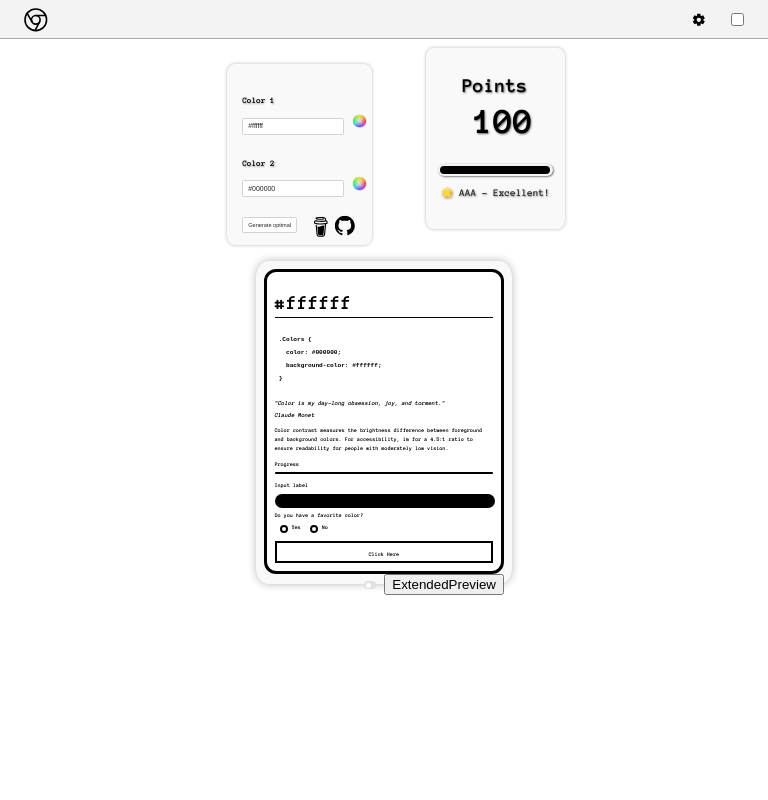
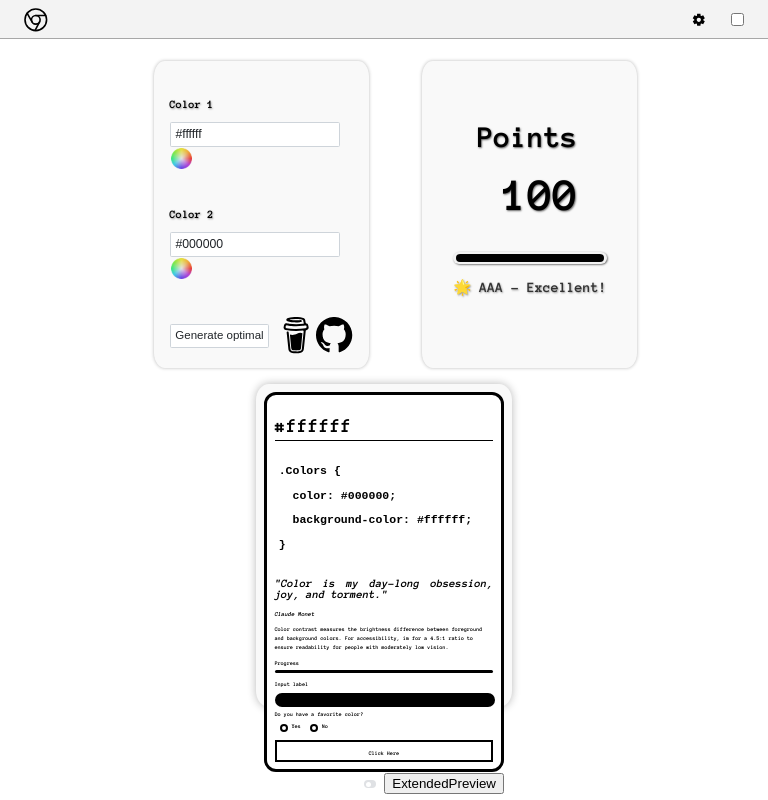
Before and after one commit to abrahammordev/ColorEase, a React (Create React App) app: page / in a window 768 px wide. Built offline with nearby package versions, Linux system fonts and the light colour scheme.

Commit message:
Add responsive styles for various components to improve intermediate resolution, complete except preview

```diff
--- a/src/components/GenerateOptimalButton.jsx
+++ b/src/components/GenerateOptimalButton.jsx
@@ -1,3 +1,5 @@
+import style from "./styles.module/GenerateOptimalButton.module.css"
+
 function GenerateOptimalButton() {
   return (
     <svg
--- a/src/components/icons/styles.module/BuyMeACoffee.module.css
+++ b/src/components/icons/styles.module/BuyMeACoffee.module.css
@@ -10,3 +10,11 @@
     height: 8vw;
   }
 }
+
+@media (max-width: 1200px) and (min-width: 700px) {
+  .BuyMeACoffee {
+    width: 4vw;
+    height: 4vw;
+    margin-left: 9vw;
+  }
+}
--- a/src/components/icons/styles.module/GitHubIcon.module.css
+++ b/src/components/icons/styles.module/GitHubIcon.module.css
@@ -11,3 +11,10 @@
     height: 8vw;
   }
 }
+
+@media (max-width: 1200px) and (min-width: 700px) {
+  .GitHubIcon {
+    width: 4vw;
+    height: 4vw;
+  }
+}
--- a/src/components/styles.module/ColorChoice.module.css
+++ b/src/components/styles.module/ColorChoice.module.css
@@ -51,3 +51,18 @@
     height: 7vw;
   }
 }
+
+@media (max-width: 1200px) and (min-width: 700px) {
+
+  .text-input{
+    font-size: 1.6vw;
+  }
+  p{
+    font-size: 1.5vw;
+  }
+  .color-icon {
+    width: 3vw;
+    height: 3vw;
+  }
+
+}
--- a/src/components/styles.module/ColorChoiceWindow.module.css
+++ b/src/components/styles.module/ColorChoiceWindow.module.css
@@ -60,15 +60,19 @@
   }
 }
 
-@media (max-width: 1200px) and (min-width: 700px) {
+  @media (max-width: 1200px) and (min-width: 700px) {
   .ColorChoiceWindow {
     background-color: #f9f9f9;
-    height: 23.5vw;
-    width: 19vw;
+    height: 40vw;
+    width: 28vw;
     margin-left: 0;
-    margin-top: 5.37vw;
+    margin-top: 4.9vw;
     box-shadow: 0 0 0.47vw rgba(20, 20, 20, 0.3);
     border-radius: 5%;
+  }
+  .text-properties{
+    font-size: 1.5vw;
+    margin-top: 5vw;
   }
 }
 
@@ -142,3 +146,12 @@
     margin-left: 65vw;
   }
 }
+
+
+@media (max-width: 1200px) and (min-width: 700px) {
+  .random-colors button{
+    font-size: 1.5vw;
+    margin-top: 3vw;
+
+  }
+}
--- a/src/components/styles.module/Points.module.css
+++ b/src/components/styles.module/Points.module.css
@@ -110,3 +110,25 @@
     text-align: center;
   }
 }
+
+@media (max-width: 1200px) and (min-width: 700px) {
+
+  .points-properties {
+
+    font-size: 4vw;
+    margin-top: 8vw;
+
+  }
+
+  .points {
+    font-size: 6vw;
+    margin-left: 6.5vw;
+
+
+  }
+
+  .contrast-level {
+    font-size: 1.9vw;
+
+  }
+}
--- a/src/components/styles.module/PointsWindow.module.css
+++ b/src/components/styles.module/PointsWindow.module.css
@@ -1,9 +1,9 @@
 .PointsWindow {
   background-color: #f9f9f9;
-  height: 23.542vw;
+  height: 24vw;
   width: 18.021vw;
   margin-left: 6.5vw;
-  margin-top: 3.25vw;
+  margin-top: 3.15vw;
   box-shadow: 0 0 0.469vw rgba(20, 20, 20, 0.3);
   border-radius: 5%;
 }
@@ -20,3 +20,20 @@
     flex-direction: column;
   }
 }
+
+@media (max-width: 1200px) and (min-width: 700px) {
+  .PointsWindow {
+    background-color: #f9f9f9;
+    height: 40vw;
+    width: 28vw;
+    margin-left: 6.5vw;
+    margin-top: 4.9vw;
+    box-shadow: 0 0 0.469vw rgba(20, 20, 20, 0.3);
+    border-radius: 5%;
+    justify-content: center;
+    display: flex;
+    flex-direction: row;
+  }
+
+
+}
```
